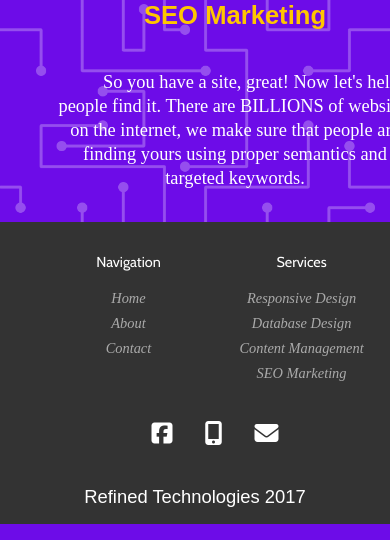
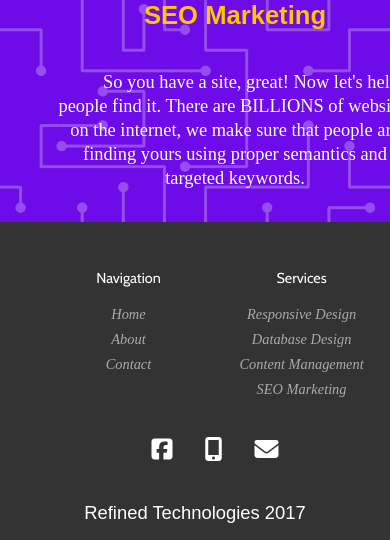
Before and after one commit to davemperlman/rftech, a PHP site: page /index.php in a window 390 px wide; the page is wider, and only the part inside the window is pictured. Shown: the part 3748-4288 px from the top of that part. Run offline with PHP 8.4, Linux system fonts and the light colour scheme; some libraries are stand-ins or nearby versions.

Commit message:
tidying up

```diff
--- a/_scss/main.scss
+++ b/_scss/main.scss
@@ -342,7 +342,7 @@ header {
 				display: block;
 				margin: auto;
 				@media screen and (max-height: 800px) {
-					top: 10%;
+					top: 30%;
 				}
 				li, .hidden-service {
 					float: none;
@@ -459,6 +459,10 @@ body {
 .services {
 	max-width: 1024px;
 	padding: 5rem;
+	a {
+		text-decoration: none;
+		cursor: pointer;
+	}
 	p {
 		color: #fff;
 	}
@@ -538,7 +542,7 @@ body {
 			cursor: pointer;
 			text-align: center;
 			&:hover {
-				//background-color: ;
+				background-color: map-get($colors2, secondary) ;
 				color: map-get($colors2, tertiary);
 			}
 		}
@@ -629,9 +633,6 @@ body {
 	span {
 		display: none;
 	}
-	@media screen and ( max-width: map-get($breaks, mobile) ) {
-				padding-top: 0;
-			}
 	footer, nav {
 		max-width: 1024px;
 		margin: 0 auto;
@@ -794,6 +795,11 @@ body {
 			min-width: 0;
 			padding-left: 0;
 			padding-right: 0;
+			position: relative;
+		}
+		@media screen and ( max-width: map-get($breaks, mobile) ) {
+			height: auto;
+			padding: .5rem 0;
 		}
 		max-width: 1024px;
 		vertical-align: middle;
@@ -878,6 +884,7 @@ body {
 			bottom: 0;
 			border-radius: .1rem;
 			background-color: transparent;
+			position: relative;
 			//border: solid .1rem #000;
 			width: 10rem;
 			height: 4rem;
--- a/css/main.css
+++ b/css/main.css
@@ -241,7 +241,7 @@ header {
       margin: auto; } }
     @media screen and (max-width: 480px) and (max-height: 800px) {
       header nav .topnav {
-        top: 10%; } }
+        top: 30%; } }
 @media screen and (max-width: 480px) {
       header nav .topnav li, header nav .topnav .hidden-service {
         float: none;
@@ -329,6 +329,9 @@ body {
 .services {
   max-width: 1024px;
   padding: 5rem; }
+  .services a {
+    text-decoration: none;
+    cursor: pointer; }
   .services p {
     color: #fff; }
   .services h3 {
@@ -398,6 +401,7 @@ body {
     cursor: pointer;
     text-align: center; }
     .banner span:hover {
+      background-color: #fff;
       color: #ffc600; }
   .banner div {
     max-width: 1024px;
@@ -465,9 +469,6 @@ body {
     color: #fff; }
   .foot span {
     display: none; }
-  @media screen and (max-width: 480px) {
-    .foot {
-      padding-top: 0; } }
   .foot footer, .foot nav {
     max-width: 1024px;
     margin: 0 auto;
@@ -609,7 +610,12 @@ body {
         width: 100%;
         min-width: 0;
         padding-left: 0;
-        padding-right: 0; } }
+        padding-right: 0;
+        position: relative; } }
+    @media screen and (max-width: 480px) {
+      .modal-wrap .modal {
+        height: auto;
+        padding: .5rem 0; } }
     .modal-wrap .modal h3 {
       margin-top: 2rem;
       font-size: 2.2rem;
@@ -668,6 +674,7 @@ body {
       bottom: 0;
       border-radius: .1rem;
       background-color: transparent;
+      position: relative;
       width: 10rem;
       height: 4rem;
       font-size: 1.5rem;
--- a/index.php
+++ b/index.php
@@ -102,24 +102,32 @@
 		<h3><strong>Website Services</strong></h3>
 		<ul>
 			<li>
+				<a href="responsivedesign.php">
 					<img src="img/design2.png" alt="Responsive Design">
 					<h4>Responsive Design</h4>
 					<p>Provide your users with a sleek, modern visual experience that allows them to easily navigate. It's a creative process, no two designs are the same. We build our designs based on what you want the user experience to be.</p>
+				</a>
 			</li>
 			<li>
+				<a href="databasedesign.php">
 					<img src="img/data.png" alt="Database Design">
 					<h4>Database Design</h4>
 					<p>The processing and manipulation of data is an often overlooked aspect of modern web applications. Contracts, email lists, customer databases, and the like are all dynamic information that can often be more efficiently managed by a web based application. We can help you increase the interactivity of your site by building custom data management and processing functionality.</p>
+				</a>
 			</li>
 			<li>
+				<a href="contentmanagement.php">
 					<img src="img/wordpress.png" alt="Wordpress Site">
 					<h4>Content Management</h4>
 					<p>As an administrator of a site, you should be able to easily modify and update content on your site. Add a blog post, upload media, change the title of an article, etc. These are all things that can be done without having to contact a developer. Keep more of your time.</p>
+				</a>
 			</li>
 			<li>
+				<a href="seomarketing.php">
 					<img src="img/seo.png" alt="Online Marketing">
 					<h4>SEO Marketing</h4>
 					<p>So you have a site, great! Now let's help people find it. There are BILLIONS of websites on the internet, we make sure that people are finding yours using proper semantics and targeted keywords.</p>
+				</a>
 			</li>
 		</ul>
 	</section>
```
Also changed, not shown: img/form.png, 1 other file. Lines whose indentation alone changed are shown as unchanged.
